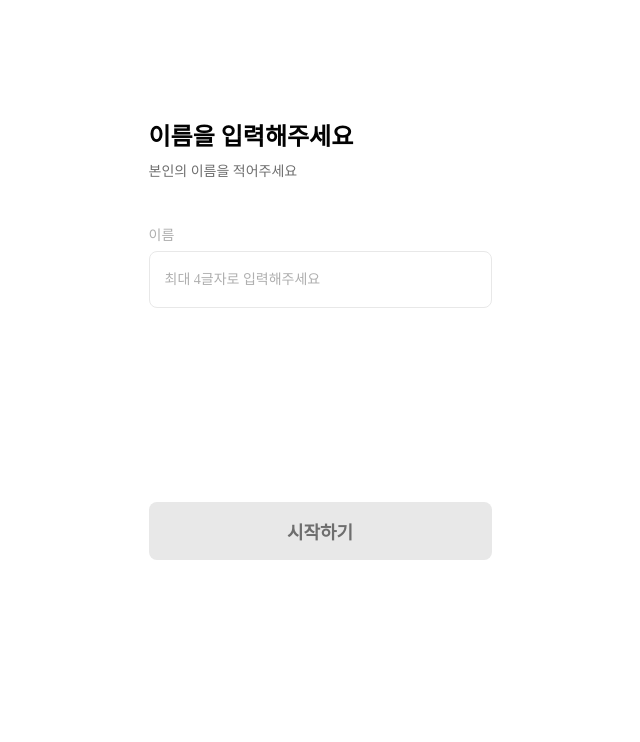
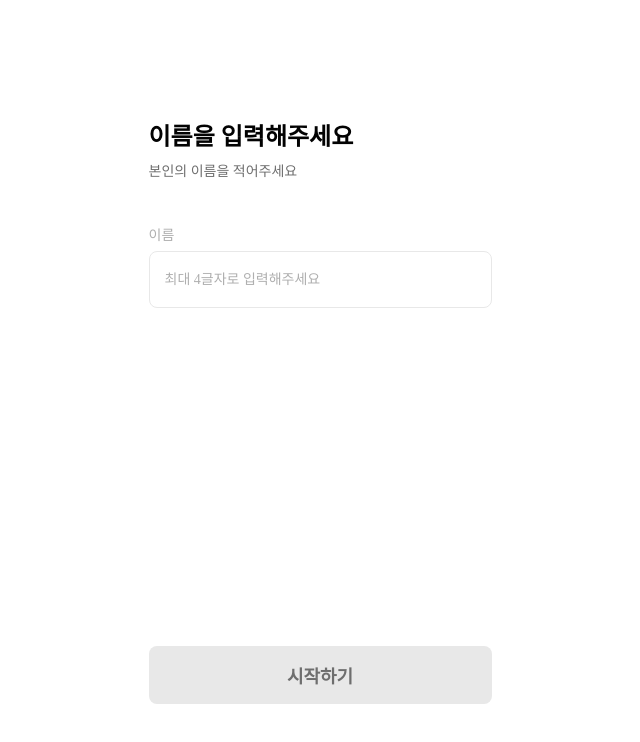
Before and after one commit to SOPT-all/36-SOPKATHON-WEB-WEB4, a React (Vite) app: page /register in a window 1280 px wide. Shown: the top 742 px of the page, without its empty margins (320-960 px from the left). Built offline with nearby package versions, Linux system fonts and the light colour scheme.

Commit message:
style: 버튼 컨테이너 위치 수정

```diff
--- a/src/pages/registerPage/registerPage.style.ts
+++ b/src/pages/registerPage/registerPage.style.ts
@@ -82,5 +82,9 @@ export const Input = css`
 export const ButtonContainer = css`
   width: 100%;
   height: 5.8rem;
-  padding-top: 19.4rem;
+  position: absolute;
+  bottom: 9.6rem;
+  left: 0;
+  right: 0;
+  padding: 0 1.6rem;
 `;
```
